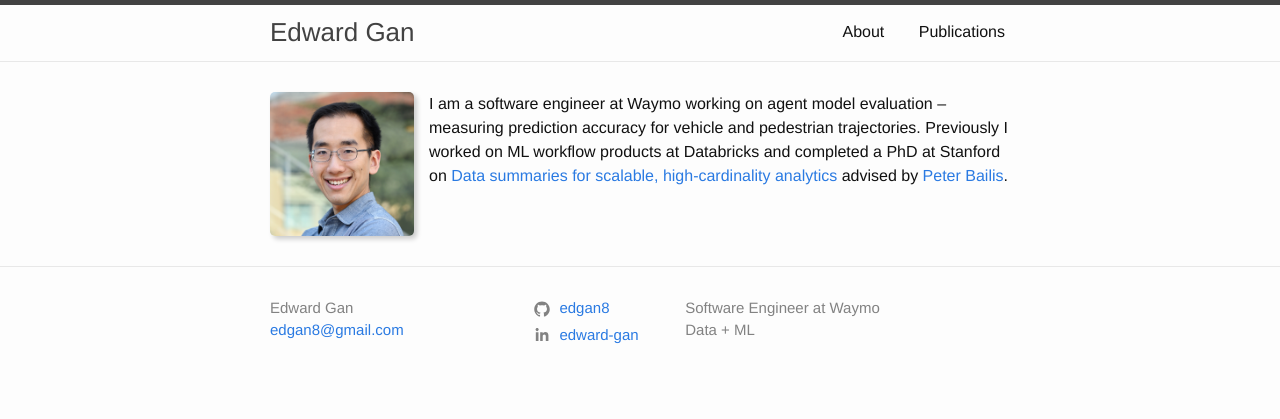
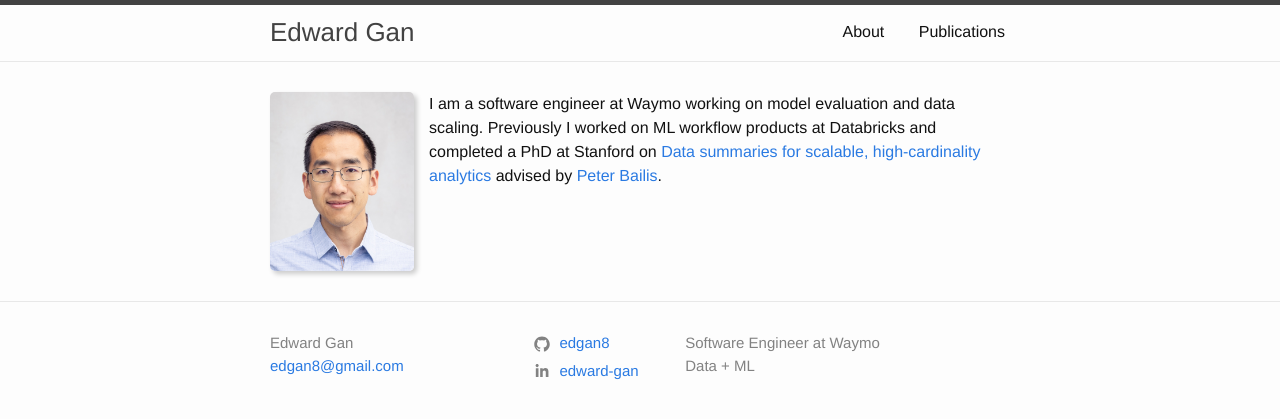
Before and after one commit to edgan8/edgan8.github.io, a Jekyll site: the page built from index.md, in a window 1280 px wide. Shown: the top 419 px of the page. Built offline with Jekyll 4.4.1, drawn with Linux system fonts in a browser that asks for light colours.

Commit message:
Update photo and resume

```diff
--- a/_layouts/home.html
+++ b/_layouts/home.html
@@ -4,7 +4,7 @@ layout: default
 
 <div class="home">
   <div class="photobar">
-  <img src="/assets/fall2018head.png" alt="Photo" class="profpic">
+  <img src="/assets/head3.jpg" alt="Photo" class="profpic">
   </div>
 
   {{ content }}
--- a/index.md
+++ b/index.md
@@ -6,4 +6,4 @@ layout: home
 title: About
 permalink: /
 ---
-I am a software engineer at Waymo working on agent model evaluation -- measuring prediction accuracy for vehicle and pedestrian trajectories. Previously I worked on ML workflow products at Databricks and completed a PhD at Stanford on [Data summaries for scalable, high-cardinality analytics](https://purl.stanford.edu/hv931ph6832) advised by [Peter Bailis](http://www.bailis.org/).
+I am a software engineer at Waymo working on model evaluation and data scaling. Previously I worked on ML workflow products at Databricks and completed a PhD at Stanford on [Data summaries for scalable, high-cardinality analytics](https://purl.stanford.edu/hv931ph6832) advised by [Peter Bailis](http://www.bailis.org/).
```
Also changed, not shown: Gemfile.lock (added), assets/head3.jpg (added), 5 other files.
